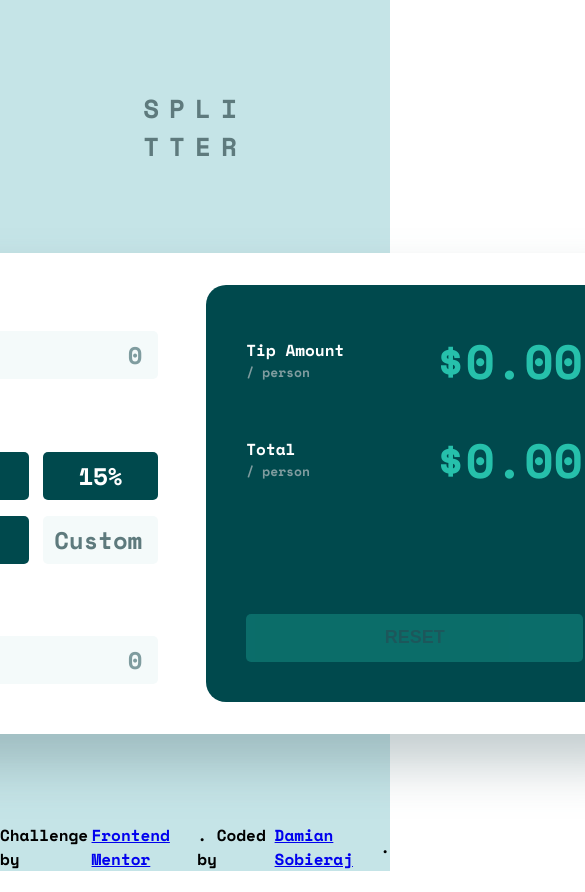
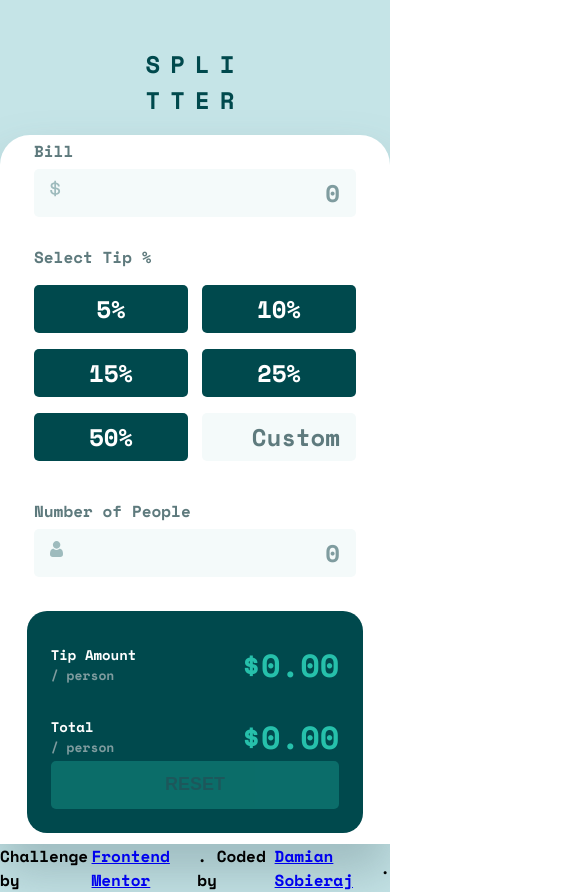
Before and after one commit to Dant3s15/tip-calc-react, a React (Vite) app: page / in a window 390 px wide. Shown: the top 892 px of the page, 585 px wide, since content can reach past the window. Before the commit the page ends 871 px from the top, so only its background shows below. Built offline with nearby package versions, Linux system fonts and the light colour scheme.

Commit message:
CSS -Added tablet and mobile media queries

```diff
--- a/src/components/Calculator.module.scss
+++ b/src/components/Calculator.module.scss
@@ -5,14 +5,20 @@
   height: 97.5vh;
   width: 100vw;
   background-color: var(--light-grayish-cyan);
-  display: flex;
   @include flexbox;
   flex-direction: column;
+
   .main-title {
     font-size: 26px;
-    color: var(--dark-grayish-cyan);
+    font-weight: 700;
+    color: var(--very-dark-cyan);
     margin-bottom: 5.5rem;
     letter-spacing: 10px;
+    @media (max-width: 940px) {
+      font-size: 24px;
+      margin-bottom: 0;
+      margin-top: 2.875rem;
+    }
   }
   .calc-window {
     width: 920px;
@@ -23,5 +29,19 @@
     padding: 32px;
     @include flexbox;
     gap: 2rem;
+    @media (max-width: 940px) {
+      width: 100%;
+      height: 84%;
+      padding: 2rem 12px;
+      padding-top: 12px;
+      border-radius: 30px 30px 0 0;
+      flex-direction: column;
+      gap: 18px;
+    }
+  }
+  @media (max-width: 940px) {
+    height: 100vh;
+    flex-direction: column;
+    justify-content: space-between;
   }
 }
--- a/src/components/Inputs/Inputs.module.scss
+++ b/src/components/Inputs/Inputs.module.scss
@@ -40,12 +40,6 @@ input[type='number'] {
     &:hover {
       box-shadow: 0 0 0 2px var(--color-primary);
     }
-    // &:out-of-range {
-    //   box-shadow: 0 0 0 2px red;
-    // }
-    // &:out-of-range ~ p {
-    //   color: red;
-    // }
   }
 
   button {
@@ -80,6 +74,12 @@ input[type='number'] {
       position: absolute;
       bottom: 32px;
       left: 32px;
+      @media (max-width: 940px) {
+        bottom: 36px;
+      }
+    }
+    @media (max-width: 940px) {
+      padding-top: 12px;
     }
   }
   .title {
@@ -102,6 +102,9 @@ input[type='number'] {
       width: 100%;
       color: var(--dark-grayish-cyan);
     }
+    @media (max-width: 700px) {
+      grid-template-columns: 1fr 1fr;
+    }
   }
   .input-error {
     position: relative;
@@ -120,4 +123,7 @@ input[type='number'] {
       position: absolute;
     }
   }
+  @media (max-width: 940px) {
+    padding: 0 6px;
+  }
 }
--- a/src/components/display/Display.module.scss
+++ b/src/components/display/Display.module.scss
@@ -23,15 +23,25 @@
           font-size: 13px;
           color: var(--grayish-cyan);
         }
+        @media (max-width: 940px) {
+          font-size: 14px;
+        }
       }
       &__dollars {
         color: var(--color-primary);
         font-size: 48px;
+        @media (max-width: 940px) {
+          font-size: 32px;
+        }
       }
+    }
+    @media (max-width: 940px) {
+      gap: 24px;
     }
   }
   .reset {
     border-radius: 5px;
+    font-weight: 700;
     width: 100%;
     height: 48px;
     border: none;
@@ -57,4 +67,9 @@
       background-color: var(--color-primary-shade-1);
     }
   }
+  @media (max-width: 940px) {
+    // height: 36%;
+    padding: 24px;
+    padding-top: 30px;
+  }
 }
```
